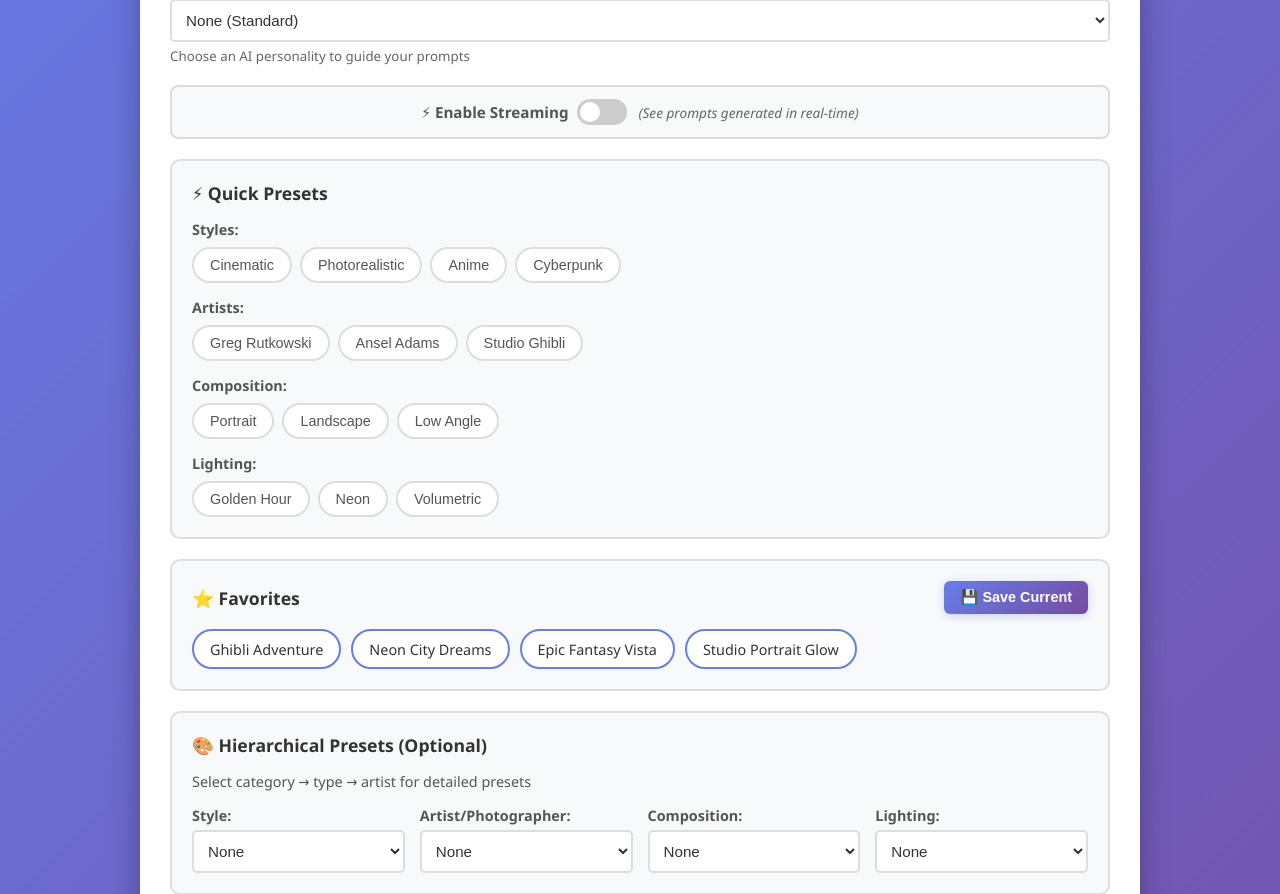
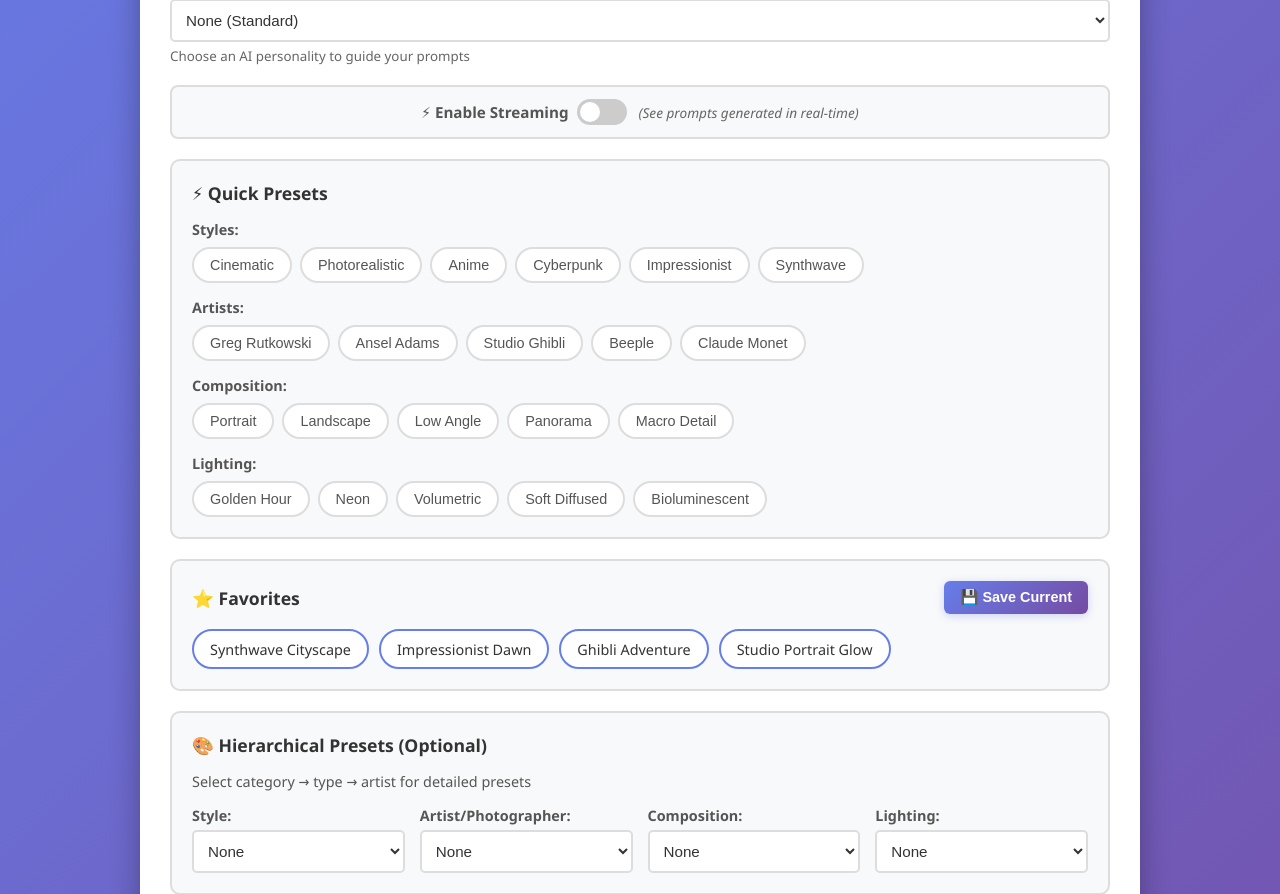
Before and after one commit to CreativeNewEra/comfyui-prompt-generator, a Flask app: page / in a window 1280 px wide. Shown: the part 477-1371 px from the top of the page. Run offline with Flask 3, Linux system fonts and the light colour scheme; data that the repository does not hold is empty.

Commit message:
Expand quick preset options

```diff
--- a/presets.json
+++ b/presets.json
@@ -13,6 +13,8 @@
     "Minimalist": "minimalist, clean, simple, modern, elegant",
     "Surreal": "surreal, dreamlike, abstract, unusual, imaginative",
     "Vintage": "vintage, retro, nostalgic, aged, classic",
+    "Impressionist": "impressionist painting, soft brushstrokes, luminous color, plein air",
+    "Synthwave": "synthwave aesthetic, neon grid, vaporwave, retro 1980s sci-fi",
     "3D Render": "3d render, octane render, unreal engine, ray tracing",
     "Pencil Sketch": "pencil sketch, graphite, hand drawn, detailed shading",
     "Boudoir": "boudoir photography, intimate, sensual, elegant, romantic lighting",
@@ -46,7 +48,9 @@
     "Rankin": "Rankin photography style, bold fashion, intimate portraits, contemporary edge",
     "David LaChapelle": "David LaChapelle style, surreal glamour, vibrant colors, pop art aesthetic",
     "Patrick Demarchelier": "Patrick Demarchelier style, elegant beauty, soft sophistication, timeless glamour",
-    "Luis Royo": "Luis Royo fantasy art style, sensual fantasy figures, dramatic poses, rich colors"
+    "Luis Royo": "Luis Royo fantasy art style, sensual fantasy figures, dramatic poses, rich colors",
+    "Beeple": "Beeple style digital surrealism, futuristic collage, vibrant lighting",
+    "Claude Monet": "Claude Monet impressionist painting style, luminous color, natural light"
   },
   "composition": {
     "None": "",
@@ -69,7 +73,9 @@
     "Over Shoulder": "over the shoulder view, intimate perspective, suggestive framing",
     "Back View": "back view composition, elegant spine and curves, artistic silhouette",
     "Figure Study": "classical figure study composition, artistic form, balanced pose",
-    "Intimate Close": "intimate close framing, sensual detail, personal space"
+    "Intimate Close": "intimate close framing, sensual detail, personal space",
+    "Panorama": "panoramic composition, sweeping wide view, cinematic scale",
+    "Macro Detail": "macro detail shot, extreme close focus, intricate texture"
   },
   "lighting": {
     "None": "",
@@ -92,6 +98,7 @@
     "Low Key Dramatic": "low key lighting, dramatic shadows, moody atmosphere, selective illumination",
     "Boudoir Soft": "soft boudoir lighting, warm and intimate, flattering shadows, romantic ambiance",
     "Rim Light Silhouette": "rim lighting, glowing edges, sensual silhouette, dramatic outline",
-    "Warm Amber Glow": "warm amber glow, sunset tones, intimate warmth, golden skin tones"
+    "Warm Amber Glow": "warm amber glow, sunset tones, intimate warmth, golden skin tones",
+    "Bioluminescent": "bioluminescent lighting, glowing organic light, ethereal radiance"
   }
 }
--- a/static/js/presets.js
+++ b/static/js/presets.js
@@ -91,29 +91,29 @@ function initializeDefaultFavorites(availablePresets) {
 
     const defaultFavoritesConfig = [
         {
+            name: 'Synthwave Cityscape',
+            presets: {
+                style: 'Synthwave',
+                artist: 'Beeple',
+                composition: 'Panorama',
+                lighting: 'Neon Lighting'
+            }
+        },
+        {
+            name: 'Impressionist Dawn',
+            presets: {
+                style: 'Impressionist',
+                artist: 'Claude Monet',
+                composition: 'Rule of Thirds',
+                lighting: 'Soft Diffused'
+            }
+        },
+        {
             name: 'Ghibli Adventure',
             presets: {
                 style: 'Anime',
                 artist: 'Hayao Miyazaki',
                 composition: 'Wide Shot',
-                lighting: 'Volumetric Lighting'
-            }
-        },
-        {
-            name: 'Neon City Dreams',
-            presets: {
-                style: 'Cyberpunk',
-                artist: 'Simon Stålenhag',
-                composition: 'Low Angle',
-                lighting: 'Neon Lighting'
-            }
-        },
-        {
-            name: 'Epic Fantasy Vista',
-            presets: {
-                style: 'Fantasy Art',
-                artist: 'James Gurney',
-                composition: 'Leading Lines',
                 lighting: 'Volumetric Lighting'
             }
         },
--- a/templates/index.html
+++ b/templates/index.html
@@ -67,6 +67,8 @@
                         <button class="quick-preset-btn" data-category="style" data-value="Photorealistic">Photorealistic</button>
                         <button class="quick-preset-btn" data-category="style" data-value="Anime">Anime</button>
                         <button class="quick-preset-btn" data-category="style" data-value="Cyberpunk">Cyberpunk</button>
+                        <button class="quick-preset-btn" data-category="style" data-value="Impressionist">Impressionist</button>
+                        <button class="quick-preset-btn" data-category="style" data-value="Synthwave">Synthwave</button>
                     </div>
                 </div>
                 <div class="quick-preset-category">
@@ -75,6 +77,8 @@
                         <button class="quick-preset-btn" data-category="artist" data-value="Greg Rutkowski">Greg Rutkowski</button>
                         <button class="quick-preset-btn" data-category="artist" data-value="Ansel Adams">Ansel Adams</button>
                         <button class="quick-preset-btn" data-category="artist" data-value="Studio Ghibli">Studio Ghibli</button>
+                        <button class="quick-preset-btn" data-category="artist" data-value="Beeple">Beeple</button>
+                        <button class="quick-preset-btn" data-category="artist" data-value="Claude Monet">Claude Monet</button>
                     </div>
                 </div>
                 <div class="quick-preset-category">
@@ -83,6 +87,8 @@
                         <button class="quick-preset-btn" data-category="composition" data-value="Portrait">Portrait</button>
                         <button class="quick-preset-btn" data-category="composition" data-value="Landscape">Landscape</button>
                         <button class="quick-preset-btn" data-category="composition" data-value="Low Angle">Low Angle</button>
+                        <button class="quick-preset-btn" data-category="composition" data-value="Panorama">Panorama</button>
+                        <button class="quick-preset-btn" data-category="composition" data-value="Macro Detail">Macro Detail</button>
                     </div>
                 </div>
                 <div class="quick-preset-category">
@@ -91,6 +97,8 @@
                         <button class="quick-preset-btn" data-category="lighting" data-value="Golden Hour">Golden Hour</button>
                         <button class="quick-preset-btn" data-category="lighting" data-value="Neon">Neon</button>
                         <button class="quick-preset-btn" data-category="lighting" data-value="Volumetric">Volumetric</button>
+                        <button class="quick-preset-btn" data-category="lighting" data-value="Soft Diffused">Soft Diffused</button>
+                        <button class="quick-preset-btn" data-category="lighting" data-value="Bioluminescent">Bioluminescent</button>
                     </div>
                 </div>
             </div>
```
